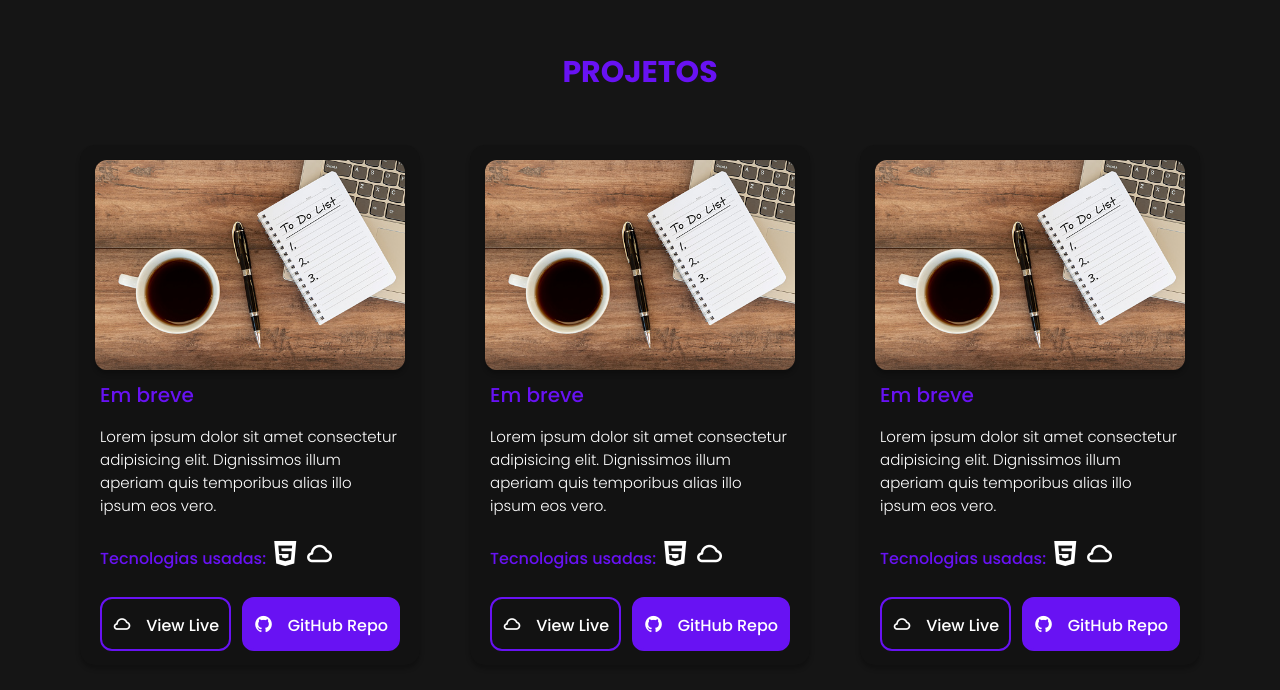
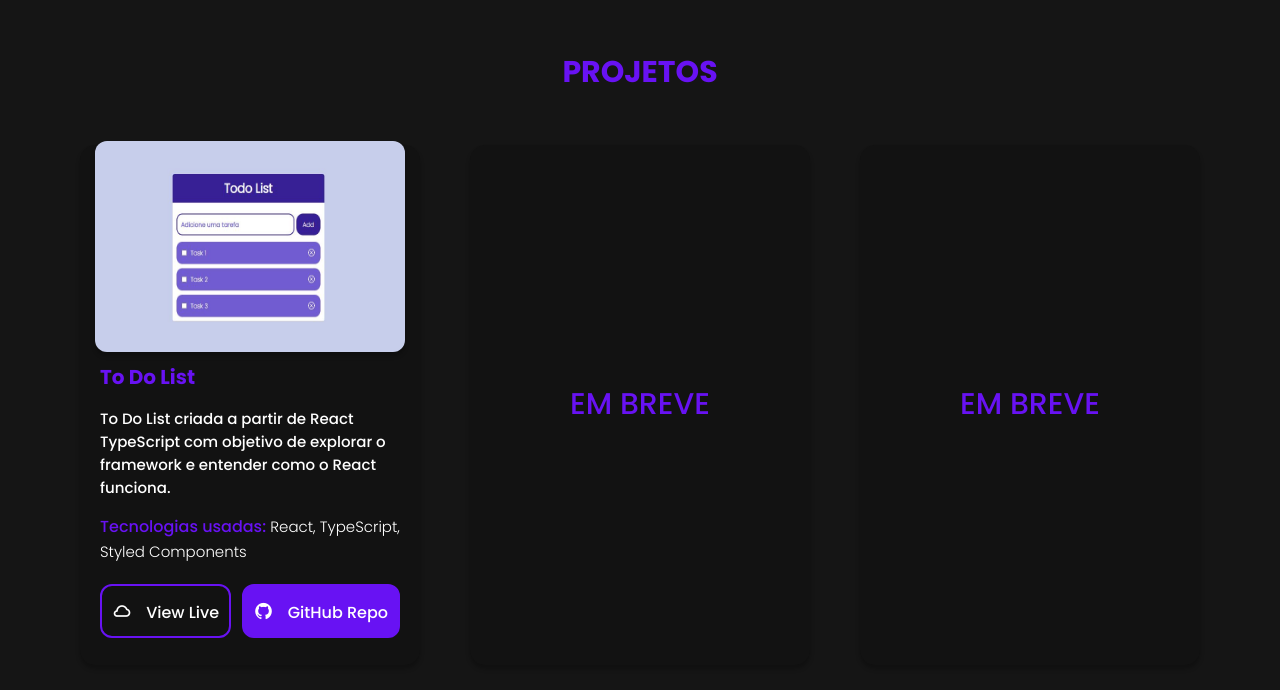
Before and after one commit to pedrosaito1/pedrosaito1.github.io, a plain HTML site: page index.html in a window 1280 px wide. Shown: the part 1077-1767 px from the top of the page. Drawn offline with nearby package versions, Linux system fonts and the light colour scheme.

Commit message:
Add first project and add banner soon

```diff
--- a/assets/styles/style.css
+++ b/assets/styles/style.css
@@ -222,6 +222,7 @@ nav .nav-list {
 .projects-card {
     display: flex;
     flex-direction: column;
+    justify-content: center;
     align-items: center;
     width: 340px;
     height: 520px;
@@ -248,16 +249,22 @@ nav .nav-list {
     padding: 10px 5px;
 }
 
+.project-info .coming {
+    text-transform: uppercase;
+    font-size: 30px;
+    font-weight: 500;
+}
+
 .project-info h3 {
     font-size: 20px;
     color: var(--purple);
-    font-weight: 500;
+    font-weight: 700;
 }
 
 .project-info p {
     margin: 15px 0;
     font-size: 15px;
-    font-weight: 300;
+    font-weight: 500;
 }
 
 .project-info span {
@@ -265,8 +272,9 @@ nav .nav-list {
     color: var(--purple);
 }
 
-.project-info span .icon {
-    font-size: 30px;
+.project-info span .info {
+    font-size: 15px;
+    font-weight: 300;
     color: var(--white);
 }
 
--- a/index.html
+++ b/index.html
@@ -72,24 +72,22 @@
 
             <div class="projects-wrapper">
                 <article class="projects-card">
-                    <img src="./assets/images/task-list.jpg" alt="">
+                    <img src="./assets/images/todo-list.JPG" alt="Imagem com prévia do projeto">
 
                     <div class="project-info">
-                        <h3>Em breve</h3>
+                        <h3>To Do List</h3>
 
-                        <p>Lorem ipsum dolor sit amet consectetur adipisicing elit. Dignissimos illum aperiam quis temporibus alias illo ipsum eos vero.</p>
+                        <p>To Do List criada a partir de React TypeScript com objetivo de explorar o framework e entender como o React funciona.</p>
                         <span>
-                            Tecnologias usadas:
-                            <i class="uil uil-html5 icon"></i>
-                            <i class="uil uil-cloud icon"></i>
+                            Tecnologias usadas: <small class="info">React, TypeScript, Styled Components</small>
                         </span>
 
                         <div class="project-btns">
-                            <a href="#" class="btn-link">
+                            <a href="https://dynamic-sable-dcf433.netlify.app/" target="_blank" class="btn-link">
                                 <i class="uil uil-cloud icon-button"></i>
                                 <span>View Live</span>
                             </a>
-                            <a href="#" class="btn-link variant">
+                            <a href="https://github.com/pedrosaito1/ToDoList" target="_blank" class="btn-link variant">
                                 <i class="uil uil-github icon-button"></i>
                                 <span>GitHub Repo</span>
                             </a>
@@ -97,53 +95,14 @@
                     </div>
                 </article>
                 <article class="projects-card">
-                    <img src="./assets/images/task-list.jpg" alt="">
-
                     <div class="project-info">
-                        <h3>Em breve</h3>
-
-                        <p>Lorem ipsum dolor sit amet consectetur adipisicing elit. Dignissimos illum aperiam quis temporibus alias illo ipsum eos vero.</p>
-                        <span>
-                            Tecnologias usadas:
-                            <i class="uil uil-html5 icon"></i>
-                            <i class="uil uil-cloud icon"></i>
-                        </span>
-
-                        <div class="project-btns">
-                            <a href="#" class="btn-link">
-                                <i class="uil uil-cloud icon-button"></i>
-                                <span>View Live</span>
-                            </a>
-                            <a href="#" class="btn-link variant">
-                                <i class="uil uil-github icon-button"></i>
-                                <span>GitHub Repo</span>
-                            </a>
-                        </div>
+                        <span class="coming">Em breve</span>
                     </div>
                 </article>
 
                 <article class="projects-card">
-                    <img src="./assets/images/task-list.jpg" alt="">
-
                     <div class="project-info">
-                        <h3>Em breve</h3>
-
-                        <p>Lorem ipsum dolor sit amet consectetur adipisicing elit. Dignissimos illum aperiam quis temporibus alias illo ipsum eos vero.</p>
-                        <span>
-                            Tecnologias usadas:
-                            <i class="uil uil-html5 icon"></i>
-                            <i class="uil uil-cloud icon"></i>
-                        </span>
-
-                        <div class="project-btns">
-                            <a href="#" class="btn-link">
-                                <i class="uil uil-cloud icon-button"></i>
-                                <span>View Live</span>
-                            </a>
-                            <a href="#" class="btn-link variant">
-                                <i class="uil uil-github icon-button "></i>
-                                <span>GitHub Repo</span>
-                        </div>
+                        <span class="coming">Em breve</span>
                     </div>
                 </section>
             </div>
```
Also changed, not shown: assets/images/task-list.jpg (deleted), assets/images/todo-list.JPG (added).
